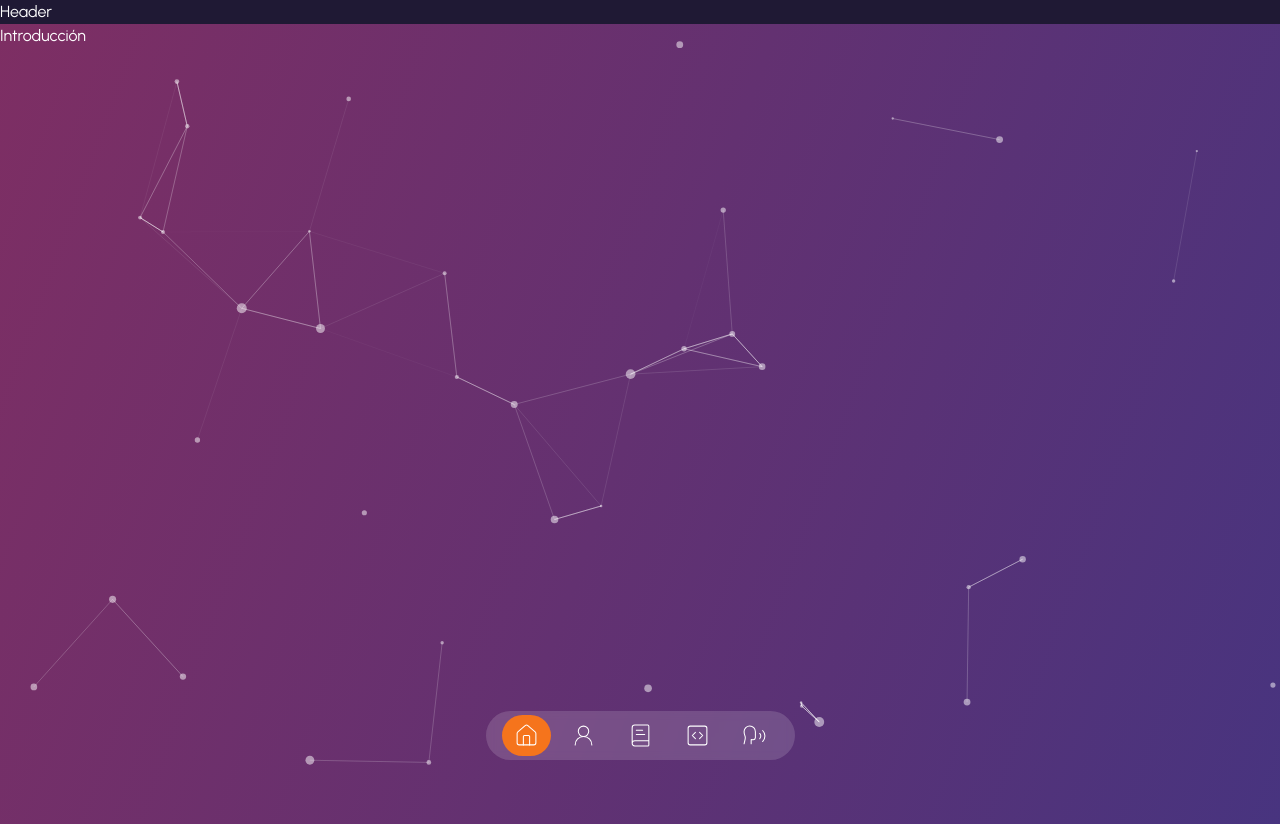
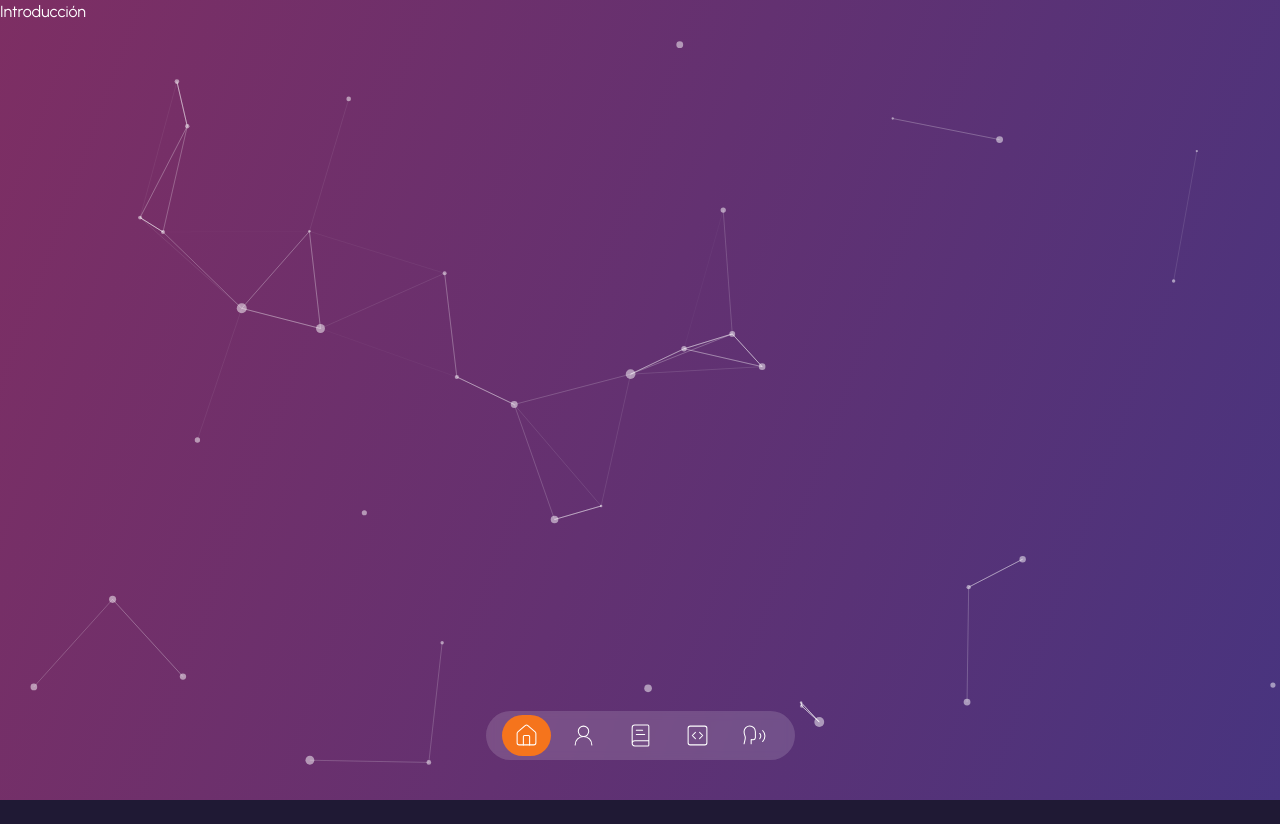
Before and after one commit to fantasyfuerte/portfolio-landing-page, a Next.js app: page / in a window 1280 px wide. After the commit the page ends 800 px from the top, so only its background shows below. Built offline with nearby package versions, Linux system fonts and the light colour scheme.

Commit message:
Wrap Header component in MotionTransition for enhanced animation effects

```diff
--- a/src/components/header.tsx
+++ b/src/components/header.tsx
@@ -1,7 +1,16 @@
+import MotionTransition from "./transition-component";
+
 function Header() {
   return (
-    <div>Header</div>
-  )
+    <MotionTransition
+      position="bottom"
+      className="absolute z-40 inline-block w-full top-5 md:top-10"
+    >
+      <header>
+        <div className="container justify-between max-w-6xl mx-auto md:flex"></div>
+      </header>
+    </MotionTransition>
+  );
 }
 
-export default Header
+export default Header;
```
